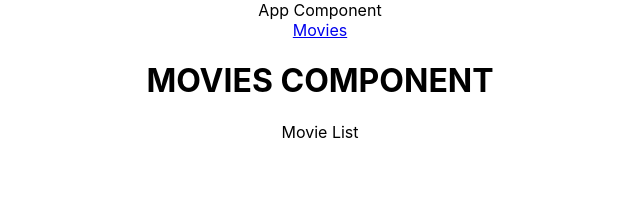
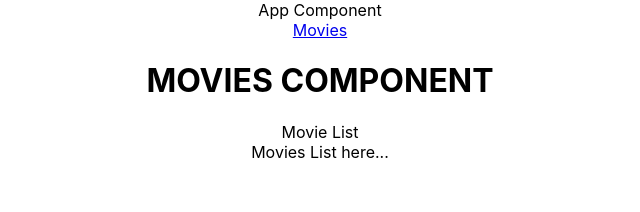
Before and after one commit to copolat/movieapp-ui, a React (Create React App) app: page /movies in a window 1280 px wide. Shown: the top 212 px of the page, without its empty margins (320-960 px from the left). Built offline with nearby package versions, Linux system fonts and the light colour scheme.

Commit message:
Add new pages

```diff
--- a/src/components/MovieList.js
+++ b/src/components/MovieList.js
@@ -1,15 +1,19 @@
 import React from 'react'
 import PropTypes from 'prop-types'
 
-function MovieList(props) {
+function MovieList({movies}) {
+  const movieList = <div> Movies List here...</div>
+  const emptyMessage = <div> There is no any movie yet...</div>
+  console.log(movies)
   return (
     <div>
       Movie List
+      {movies.length === 0 ? emptyMessage : movieList}
     </div>
   )
 }
 
-MovieList.propTypes = {
+MovieList.propTypes = {movies: PropTypes.object.isRequired
 
 }
 
--- a/src/components/pages/MoviesPage.js
+++ b/src/components/pages/MoviesPage.js
@@ -6,21 +6,21 @@ import MovieList from '../MovieList';
 
 export class MoviesPage extends Component {
 
-  static propTypes = {movieReducer:PropTypes.object.isRequired} // This line indicates that the props would come will be required.
+  static propTypes = {movies:PropTypes.object.isRequired} // This line indicates that the props would come will be required.
 
   render() {
     console.log(this.props) // Test props
     return (
       <div>
         <h1>MOVIES COMPONENT</h1>
-        <MovieList/>
+        <MovieList movies={this.props.movies}/>
       </div>
     )
   }
 }
 
 // const mapStateToProps = (state) => ({ movies: state.moviesReducer})
-const mapStateToProps = ({movieReducer}) => ({movieReducer}) // This code line pulls all props froms state and it works as same as line 15.
+const mapStateToProps = ({movieReducer}) => ({movies: movieReducer}) // This code line pulls all props froms state and it works as same as line 15.
 
 
 const mapDispatchToProps = {
--- a/src/reducers/moviesReducer.js
+++ b/src/reducers/moviesReducer.js
@@ -1,5 +1,5 @@
 const initialState = {
-  movies:[]
+  movies:[1,2,3]
 }
 
 export default (state = initialState, { type, payload }) => {
```
